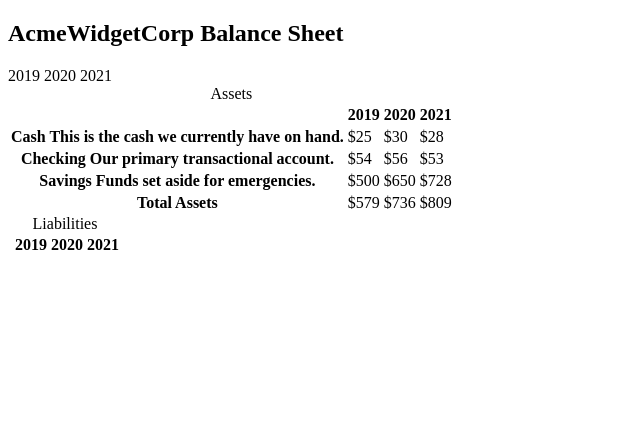
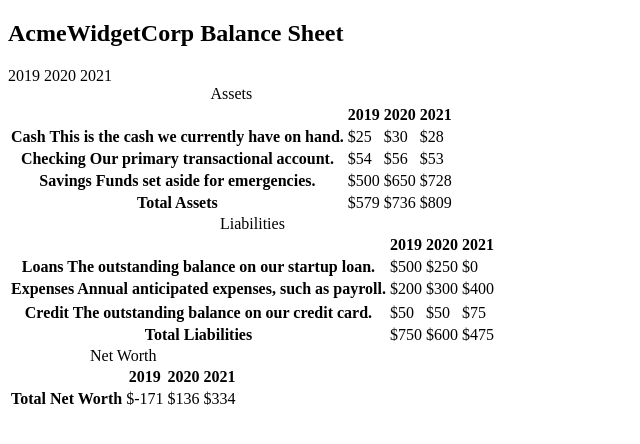
Before and after one commit to alxpg/hoja-de-balance, a plain HTML site: page index.html in a window 1280 px wide. Shown: the whole page, without its empty margins (0-640 px from the left). Drawn offline with Linux system fonts and the light colour scheme.

Commit message:
Se actualiza el archivo index.html

```diff
--- a/index.html
+++ b/index.html
@@ -91,10 +91,69 @@
                                 </th>
                         </tr>
                         <tbody>
+                            <tr class="data">
+                                <th>Loans
+                                    <span class="description">The outstanding balance on our startup loan.</span>
+                                    <td class="current">$500</td>
+                                    <td class="current">$250</td>
+                                    <td class="current">$0</td>
+                                </th>
+                            </tr>
+                            <tr class="data">
+                                <th>Expenses
+                                    <span class="description">Annual anticipated expenses, such as payroll.</span>
+                                    <td class="current">$200</td>
+                                    <td class="current">$300</td>
+                                    <td class="current">$400</td>
+                                </th>
+                            </tr>
+                            <tr class="data">
+                                <tr class="data">
+                                    <th>Credit
+                                        <span class="description">The outstanding balance on our credit card.</span>
+                                        <td class="current">$50</td>
+                                        <td class="current">$50</td>
+                                        <td class="current">$75</td>
+                                    </th>
+                                </tr>
+                            </tr>
+                            <tr class="total">
+                                    <th>Total
+                                        <span class="sr-only">Liabilities</span>
+                                        <td class="current">$750</td>
+                                        <td class="current">$600</td>
+                                        <td class="current">$475</td>
+                                    </th>
+                            </tr>
                         </tbody>
                     </thead>
                 </table>
+
+                <!--Tercera tabla-->
                 <table>
+                    <caption>Net Worth</caption>
+                    <thead>
+                        <tr>
+                            <td></td>
+                                <th>
+                                    <span class="sr-only">2019</span>
+                                </th>
+                                <th>
+                                    <span class="sr-only">2020</span>
+                                </th>
+                                <th>
+                                    <span class="sr-only">2021</span>
+                                </th>
+                        </tr>
+                        <tbody>
+                            <tr class="total">
+                                <th>Total
+                                    <span class="sr-only">Net Worth</span>
+                                    <td class="current">$-171</td>
+                                    <td class="current">$136</td>
+                                    <td class="current">$334</td>
+                        </tbody>
+                    </thead>
                 </table>
                 <table>
                 </table>
```
